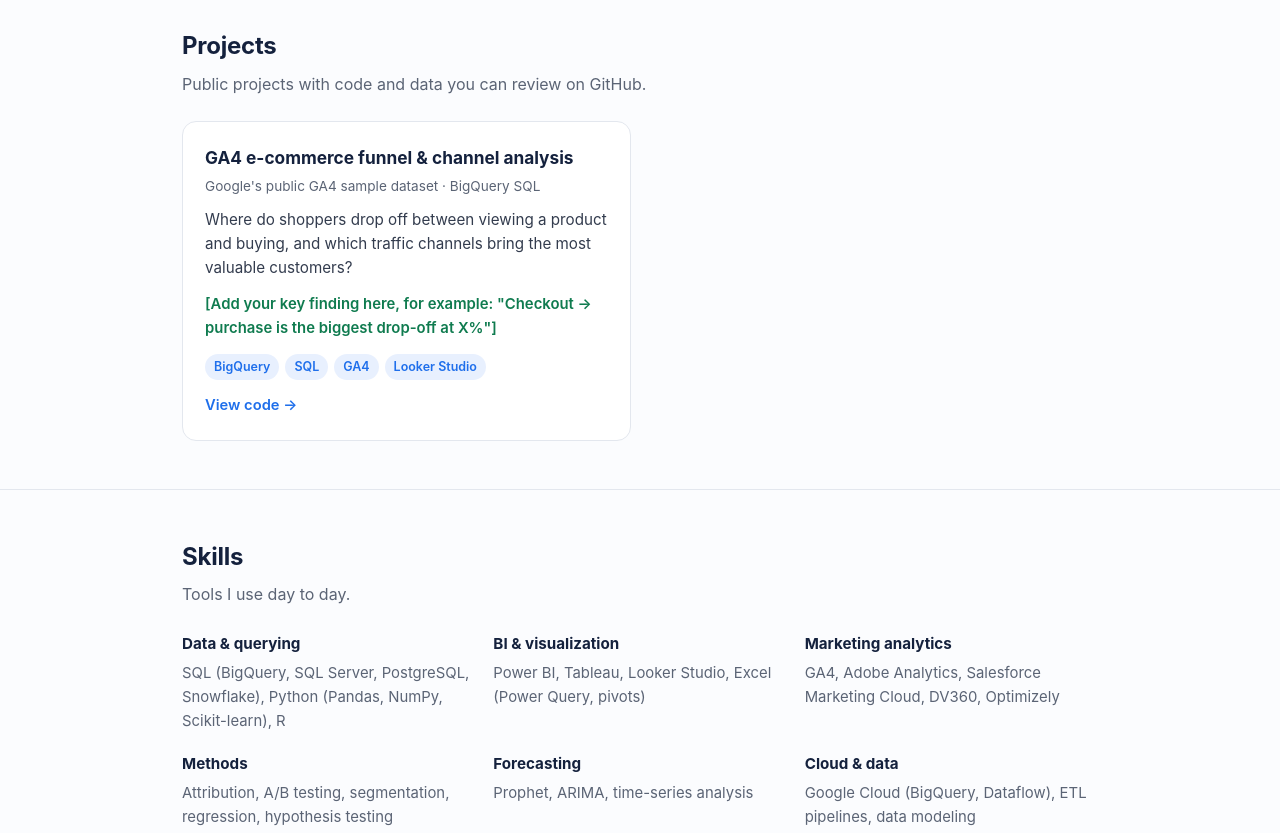
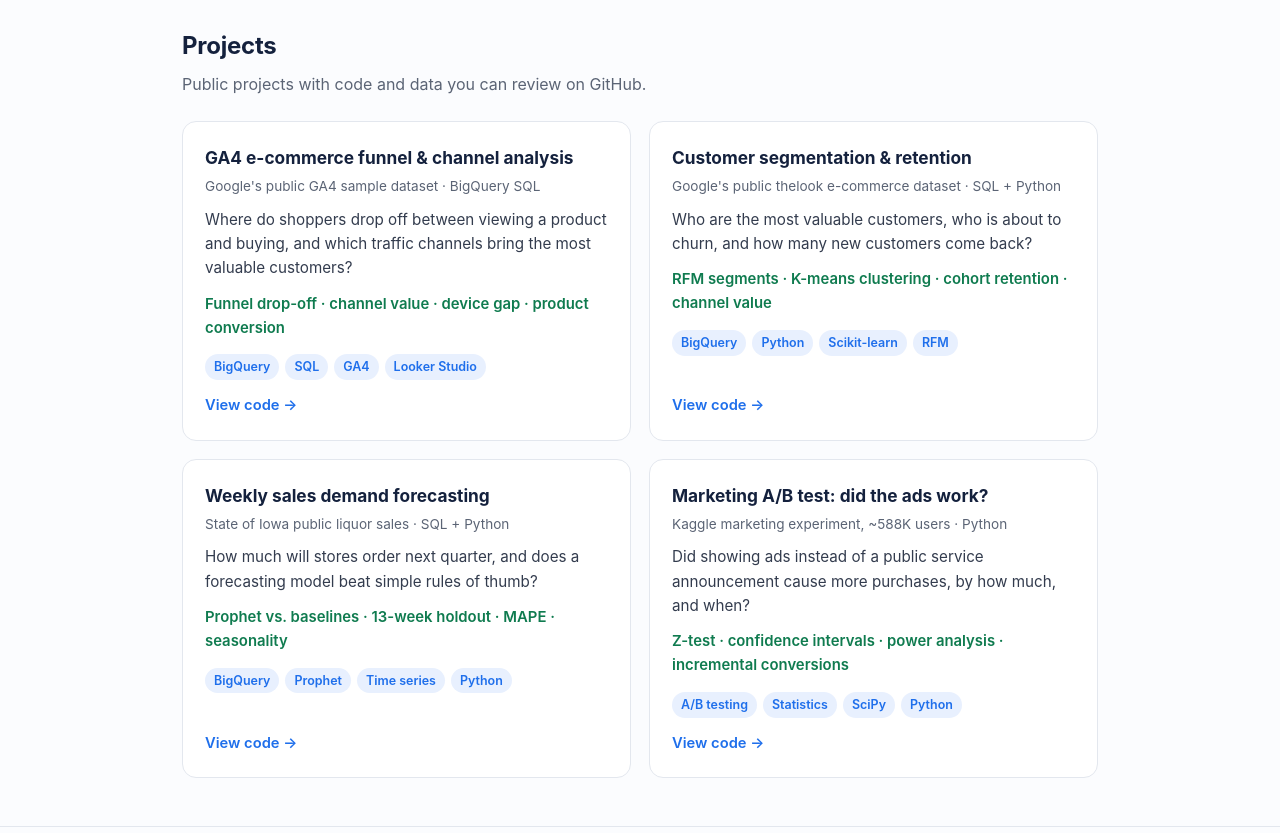
Before and after one commit to mattigaganasindhu-gsm/mattigaganasindhu-gsm.github.io, a plain HTML site: page index.html in a window 1280 px wide. Shown: the part 1660-2493 px from the top of the page. Drawn offline with Linux system fonts and the light colour scheme.

Commit message:
Add files via upload

```diff
--- a/index.html
+++ b/index.html
@@ -72,7 +72,7 @@
   <div class="cta">
     <a class="btn primary" href="mailto:matti.gaganasindhu9@gmail.com">Email me</a>
     <a class="btn ghost" href="https://www.linkedin.com/in/gaganasindhu-matti/" target="_blank" rel="noopener">LinkedIn</a>
-    <a class="btn ghost" href="https://github.com/gaganasindhu-matti" target="_blank" rel="noopener">GitHub</a>
+    <a class="btn ghost" href="https://github.com/mattigaganasindhu-gsm" target="_blank" rel="noopener">GitHub</a>
   </div>
   <div class="stats">
     <div class="stat"><b>$11M+</b><span>media spend informed by my attribution model</span></div>
@@ -129,11 +129,34 @@
       <h3>GA4 e-commerce funnel &amp; channel analysis</h3>
       <div class="meta">Google's public GA4 sample dataset · BigQuery SQL</div>
       <p>Where do shoppers drop off between viewing a product and buying, and which traffic channels bring the most valuable customers?</p>
-      <div class="result">[Add your key finding here, for example: "Checkout → purchase is the biggest drop-off at X%"]</div>
+      <div class="result">Funnel drop-off · channel value · device gap · product conversion</div>
       <div class="tags"><span class="tag">BigQuery</span><span class="tag">SQL</span><span class="tag">GA4</span><span class="tag">Looker Studio</span></div>
-      <div class="links"><a href="https://github.com/gaganasindhu-matti/ga4-ecommerce-funnel-analysis" target="_blank" rel="noopener">View code →</a></div>
+      <div class="links"><a href="https://github.com/mattigaganasindhu-gsm/ga4-ecommerce-funnel-analysis" target="_blank" rel="noopener">View code →</a></div>
     </div>
-    <!-- Copy the card above for each new project you finish. -->
+    <div class="card">
+      <h3>Customer segmentation &amp; retention</h3>
+      <div class="meta">Google's public thelook e-commerce dataset · SQL + Python</div>
+      <p>Who are the most valuable customers, who is about to churn, and how many new customers come back?</p>
+      <div class="result">RFM segments · K-means clustering · cohort retention · channel value</div>
+      <div class="tags"><span class="tag">BigQuery</span><span class="tag">Python</span><span class="tag">Scikit-learn</span><span class="tag">RFM</span></div>
+      <div class="links"><a href="https://github.com/mattigaganasindhu-gsm/customer-segmentation-retention" target="_blank" rel="noopener">View code →</a></div>
+    </div>
+    <div class="card">
+      <h3>Weekly sales demand forecasting</h3>
+      <div class="meta">State of Iowa public liquor sales · SQL + Python</div>
+      <p>How much will stores order next quarter, and does a forecasting model beat simple rules of thumb?</p>
+      <div class="result">Prophet vs. baselines · 13-week holdout · MAPE · seasonality</div>
+      <div class="tags"><span class="tag">BigQuery</span><span class="tag">Prophet</span><span class="tag">Time series</span><span class="tag">Python</span></div>
+      <div class="links"><a href="https://github.com/mattigaganasindhu-gsm/sales-demand-forecasting" target="_blank" rel="noopener">View code →</a></div>
+    </div>
+    <div class="card">
+      <h3>Marketing A/B test: did the ads work?</h3>
+      <div class="meta">Kaggle marketing experiment, ~588K users · Python</div>
+      <p>Did showing ads instead of a public service announcement cause more purchases, by how much, and when?</p>
+      <div class="result">Z-test · confidence intervals · power analysis · incremental conversions</div>
+      <div class="tags"><span class="tag">A/B testing</span><span class="tag">Statistics</span><span class="tag">SciPy</span><span class="tag">Python</span></div>
+      <div class="links"><a href="https://github.com/mattigaganasindhu-gsm/marketing-ab-test" target="_blank" rel="noopener">View code →</a></div>
+    </div>
   </div>
 </div></section>
 
```
